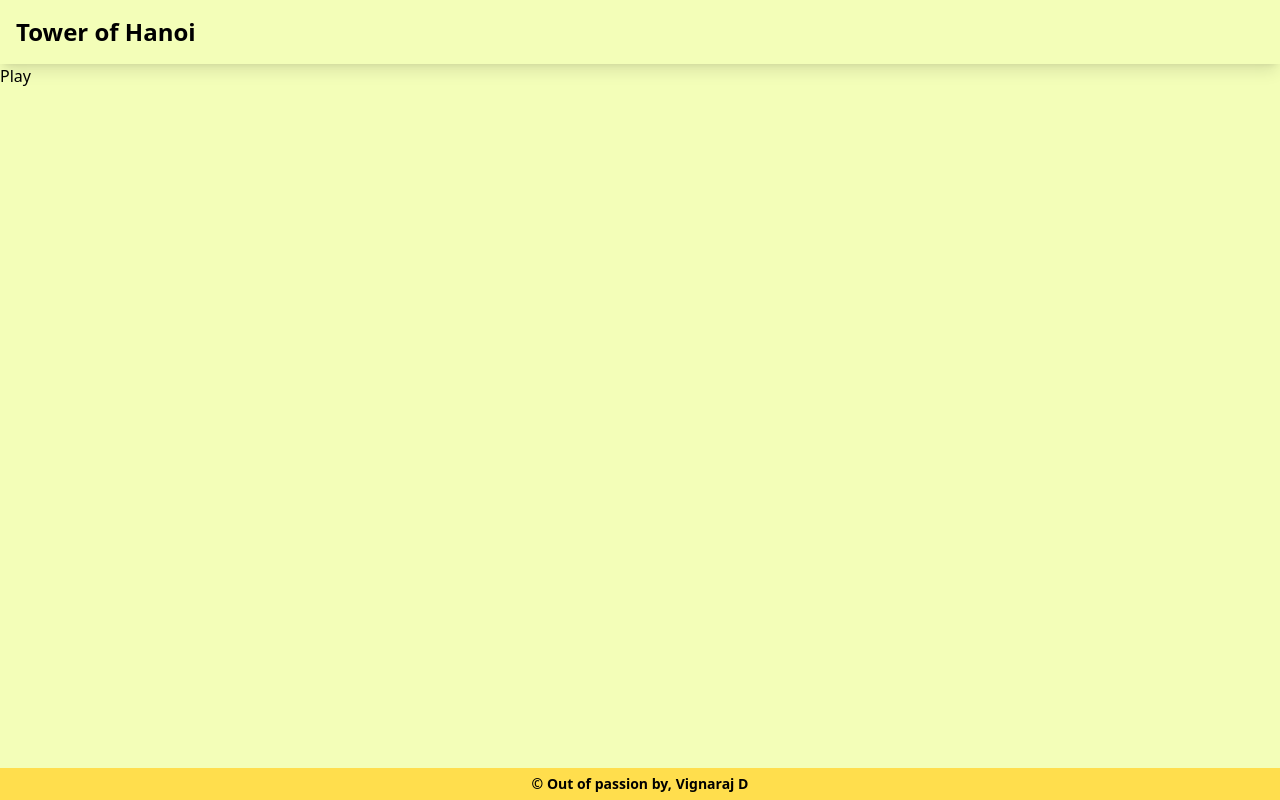
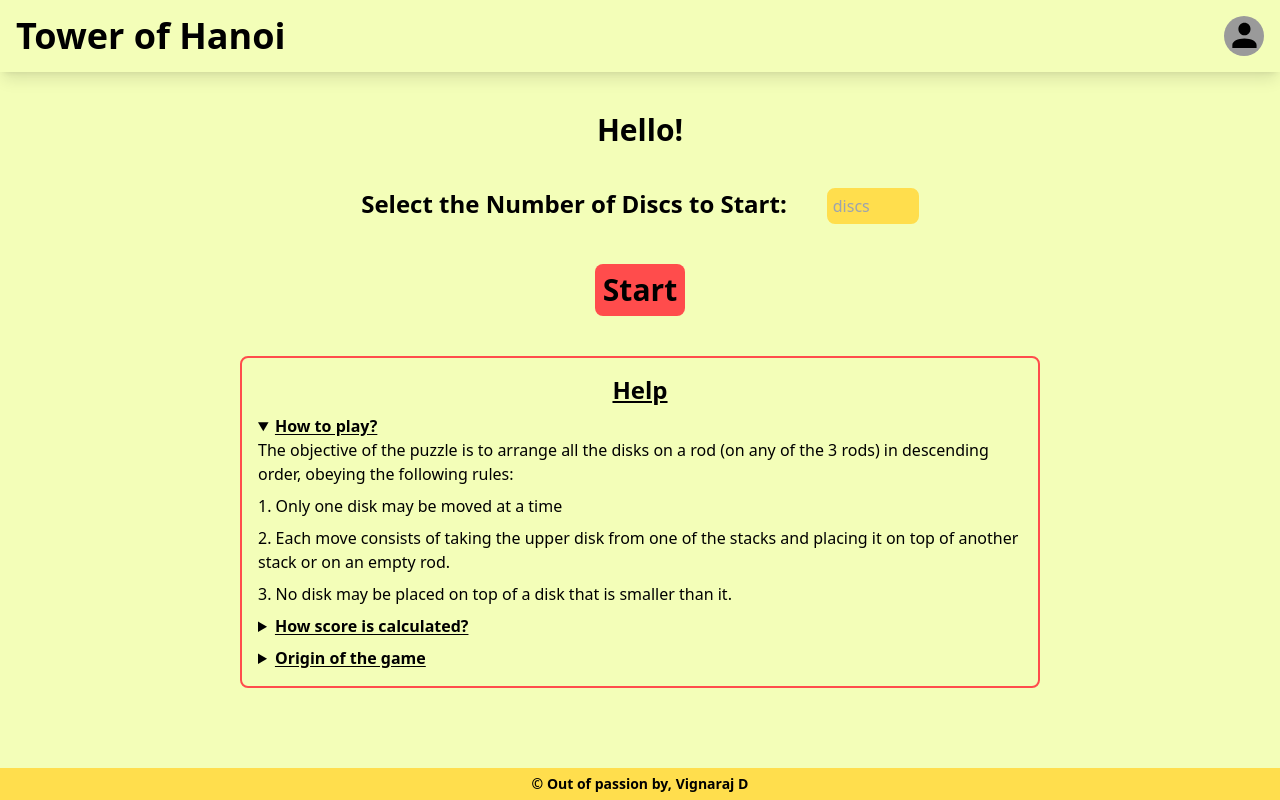
Before and after one commit to Vignaraj-1018/tower-of-hanoi, a Next.js app: page / in a window 1280 px wide. Built offline with nearby package versions, Linux system fonts and the light colour scheme.

Commit message:
added instructions - update

```diff
--- a/src/app/components/Navbar.tsx
+++ b/src/app/components/Navbar.tsx
@@ -1,9 +1,14 @@
+"use client"
+import { useRouter } from "next/navigation";
+
 function Navbar() {
+    const router = useRouter();
     return (
         <div className="flex p-4 justify-between shadow-lg z-50 relative">
-            <p className="flex text-2xl font-semibold">
+            <p className="flex text-4xl font-bold cursor-pointer select-none" onClick={()=>(router.push('/'))}>
                 Tower of Hanoi
             </p>
+            <img src="profile-icon.svg" alt="Profile" className="flex h-10 w-10 cursor-pointer" onClick={()=>(router.push('/profile'))}/>
         </div>
     );
 }
--- a/src/app/page.tsx
+++ b/src/app/page.tsx
@@ -1,15 +1,97 @@
-import Link from "next/link";
+"use client"
+import { useRouter } from "next/navigation";
+import { useState } from "react";
 
-export default function Home() {
-  return (
-    <div className="flex h-full w-full flex-col bg-primary">
+export default function play() {
+    const [number, setNumber] = useState(3);
+    const router = useRouter();
 
-      <div className="flex border-secondary">
-        <Link href={'/play'}>
-          Play
-        </Link>
-      </div>
+    const handleStart = ()=>{
+        console.log('handleStart', number);
+        if (number < 3 || number > 10){
+            alert('Invalid number');
+        }
+        prepateBoard();
+        router.push(`/play/${number}`);
+    }
 
-    </div>
-  );
+    const prepateBoard = () => {
+        let stack1:any = [], stack2:any = [], stack3:any = [];
+
+        const numbers = Array.from({ length: number }, (_, index) => index + 1);
+
+        for (let i = numbers.length - 1; i > 0; i--) {
+            const j = Math.floor(Math.random() * (i + 1));
+            [numbers[i], numbers[j]] = [numbers[j], numbers[i]];
+        }
+
+        numbers.forEach((num, index) => {
+            const arrayIndex = index % 3;
+            switch (arrayIndex) {
+            case 0:
+                stack1.push(num);
+                break;
+            case 1:
+                stack2.push(num);
+                break;
+            case 2:
+                stack3.push(num);
+                break;
+            }
+        });
+
+        console.log(stack1, stack2, stack3);
+
+        let data = [stack1, stack2, stack3]
+        sessionStorage.setItem('boardData',JSON.stringify(data));
+
+    }
+
+    return (
+        <div className="flex w-full h-full items-center p-10 gap-10 flex-col overflow-auto">
+
+            <div className="flex text-3xl font-semibold">Hello!</div>
+
+            <div className="flex flex-row gap-10">
+                <p className="flex text-2xl font-semibold">Select the Number of Discs to Start:</p>
+                <input type="number" name="number" id="number" min={3} max={10} className="border-secondary border-2 rounded-lg bg-secondary p-1" placeholder="discs" onChange={(e)=>setNumber(parseInt(e.target.value))}/>
+            </div>
+
+            <div className="flex bg-accent hover:shadow-xl text-3xl font-semibold p-2 rounded-lg cursor-pointer select-none" onClick={handleStart}>Start</div>
+
+            <div className="flex flex-col gap-2 p-4 rounded-lg border-2 border-accent w-2/3">
+
+              <p className="flex underline underline-offset-2 text-2xl font-semibold justify-center">Help</p>
+              <details open>
+                <summary className="font-semibold underline underline-offset-2">How to play?</summary>
+                <div className="flex flex-col gap-2">
+                  <p className="flex">The objective of the puzzle is to arrange all the disks on a rod (on any of the 3 rods) in descending order, obeying the following rules:</p>
+                  <p className="flex">1. Only one disk may be moved at a time</p>
+                  <p className="flex">2. Each move consists of taking the upper disk from one of the stacks and placing it on top of another stack or on an empty rod.</p>
+                  <p className="flex">3. No disk may be placed on top of a disk that is smaller than it.</p>
+                </div>
+              </details>
+
+              <details>
+                <summary className="font-semibold underline underline-offset-2">How score is calculated?</summary>
+                <div className="flex flex-col gap-2">
+                  <p className="flex">The score is calculated based on the amount of moves and the time (in seconds) spent to finish the game, it can be deducted by the following formula:</p>
+                  <p className="flex">5000 - (moves * 5) - (secs/2)</p>
+                </div>
+              </details>
+
+              <details>
+                <summary className="font-semibold underline underline-offset-2">Origin of the game</summary>
+                <div className="flex flex-col gap-2">
+                  <p className="flex">According to Wikipedia the puzzle was introduced to the West by French mathematician Édouard Lucas in 1883.</p>
+                  <p className="flex">Numerous myths about the puzzle's ancient and mystical nature emerged almost immediately, including one about an Indian temple at Kashi Vishwanath containing a large room with three aged poles surrounded by 64 golden discs.</p>
+                  <p className="flex">Acting on the command of an ancient prophecy, the Brahmin priests have been moving these discs according to Brahma's immutable rules since that time.</p>
+                  <p className="flex">The puzzle is therefore also known as the Tower of Brahma. According to legend, when the last move of the puzzle is completed, the world will end.</p>
+                </div>
+              </details>
+
+            </div>
+
+        </div>
+    );
 }
--- a/src/app/play/[count]/page.tsx
+++ b/src/app/play/[count]/page.tsx
@@ -52,11 +52,14 @@ export default function count({params: { count }}: {params: { count: number }})
         if (boardData) {
             boardData = JSON.parse(boardData);
             console.log(boardData);
+            setStack1(boardData[0]);
+            setStack2(boardData[1]);
+            setStack3(boardData[2]);
+        }
+        else{
+            router.push('/');
         }
 
-        setStack1(boardData[0]);
-        setStack2(boardData[1]);
-        setStack3(boardData[2]);
 
     }
 
@@ -188,7 +191,7 @@ export default function count({params: { count }}: {params: { count: number }})
     }
 
     const handleClose = () =>{
-        router.push('/play');
+        router.push('/');
     }
 
 
@@ -237,7 +240,7 @@ export default function count({params: { count }}: {params: { count: number }})
                         <div className="flex flex-col items-center gap-10">
                             <p className="flex">Enter your name to save the score</p>
                             <input type="text" name="name" id="name" className="flex bg-none border-2 rounded-lg bg-secondary border-secondary p-2 text-center" placeholder="Enter you Name" onChange={(e)=>setName(e.target.value)}/>
-                            <button type="submit" className="flex bg-accent rounded-lg p-2 hover:shadow-2xl text-white" onClick={handleSubmit}>Save</button>
+                            <button type="submit" className="flex bg-accent rounded-lg p-2 hover:shadow-2xl text-white select-none" onClick={handleSubmit}>Save</button>
                         </div>
                     </div>
                 </div>
--- a/src/app/play/page.tsx
+++ /dev/null
@@ -1,64 +0,0 @@
-"use client"
-import { useRouter } from "next/navigation";
-import { useState } from "react";
-
-export default function play() {
-    const [number, setNumber] = useState(3);
-    const router = useRouter();
-
-    const handleStart = ()=>{
-        console.log('handleStart', number);
-        if (number < 3 || number > 10){
-            alert('Invalid number');
-        }
-        prepateBoard();
-        router.push(`/play/${number}`);
-    }
-
-    const prepateBoard = () => {
-        let stack1:any = [], stack2:any = [], stack3:any = [];
-
-        const numbers = Array.from({ length: number }, (_, index) => index + 1);
-
-        for (let i = numbers.length - 1; i > 0; i--) {
-            const j = Math.floor(Math.random() * (i + 1));
-            [numbers[i], numbers[j]] = [numbers[j], numbers[i]];
-        }
-
-        numbers.forEach((num, index) => {
-            const arrayIndex = index % 3;
-            switch (arrayIndex) {
-            case 0:
-                stack1.push(num);
-                break;
-            case 1:
-                stack2.push(num);
-                break;
-            case 2:
-                stack3.push(num);
-                break;
-            }
-        });
-
-        console.log(stack1, stack2, stack3);
-
-        let data = [stack1, stack2, stack3]
-        sessionStorage.setItem('boardData',JSON.stringify(data));
-
-    }
-
-    return (
-        <div className="flex w-full h-full items-center p-10 gap-10 flex-col">
-
-            <div className="flex text-3xl font-semibold">Hello!</div>
-
-            <div className="flex flex-row gap-10">
-                <p className="flex text-2xl font-semibold">Select the Number of Discs:</p>
-                <input type="number" name="number" id="number" min={3} max={10} className="border-secondary border-2 rounded-lg bg-secondary p-1" placeholder="discs" onChange={(e)=>setNumber(parseInt(e.target.value))}/>
-            </div>
-
-            <div className="flex bg-accent hover:shadow-xl text-3xl font-semibold p-2 rounded-lg cursor-pointer" onClick={handleStart}>Start</div>
-
-        </div>
-    );
-}
--- /dev/null
+++ b/src/app/profile/page.tsx
@@ -0,0 +1,7 @@
+export default function page() {
+    return (
+        <div>
+            Enter
+        </div>
+    );
+}
```
Also changed, not shown: public/profile-icon.svg (added).
